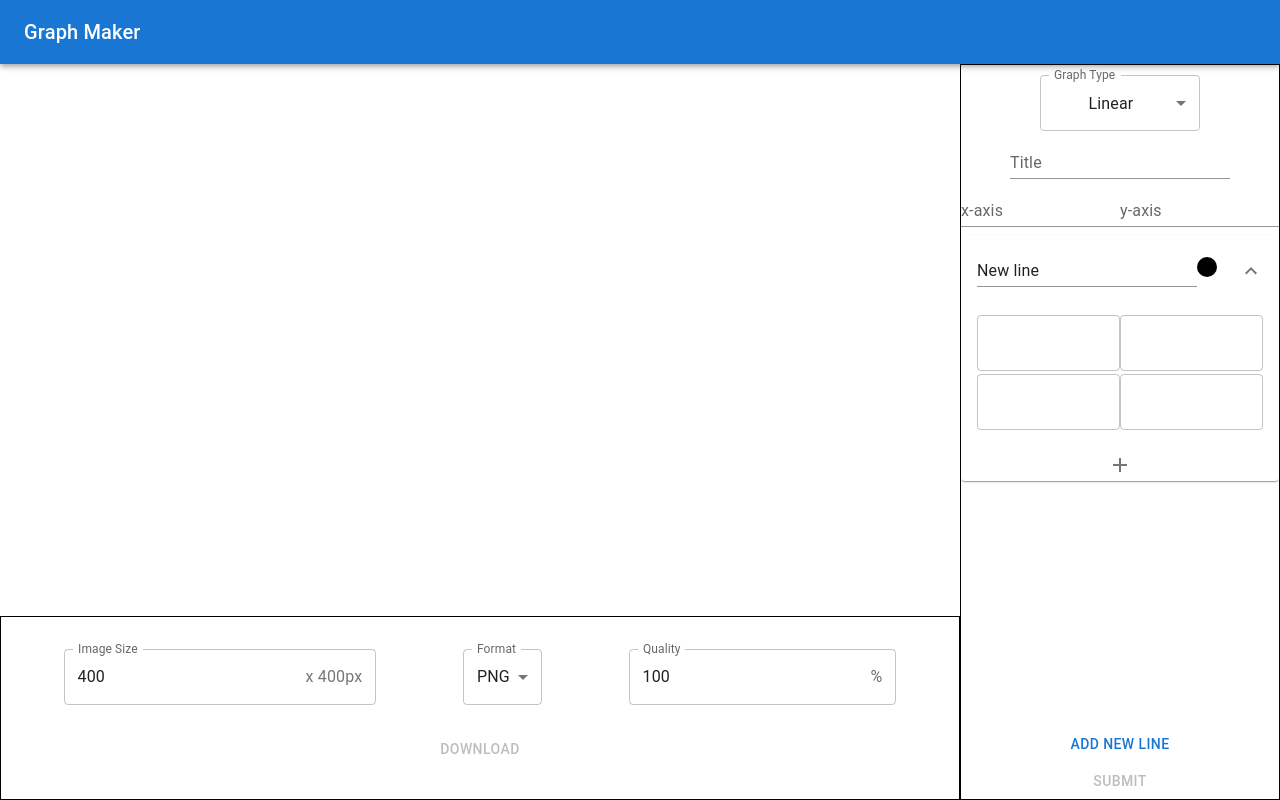
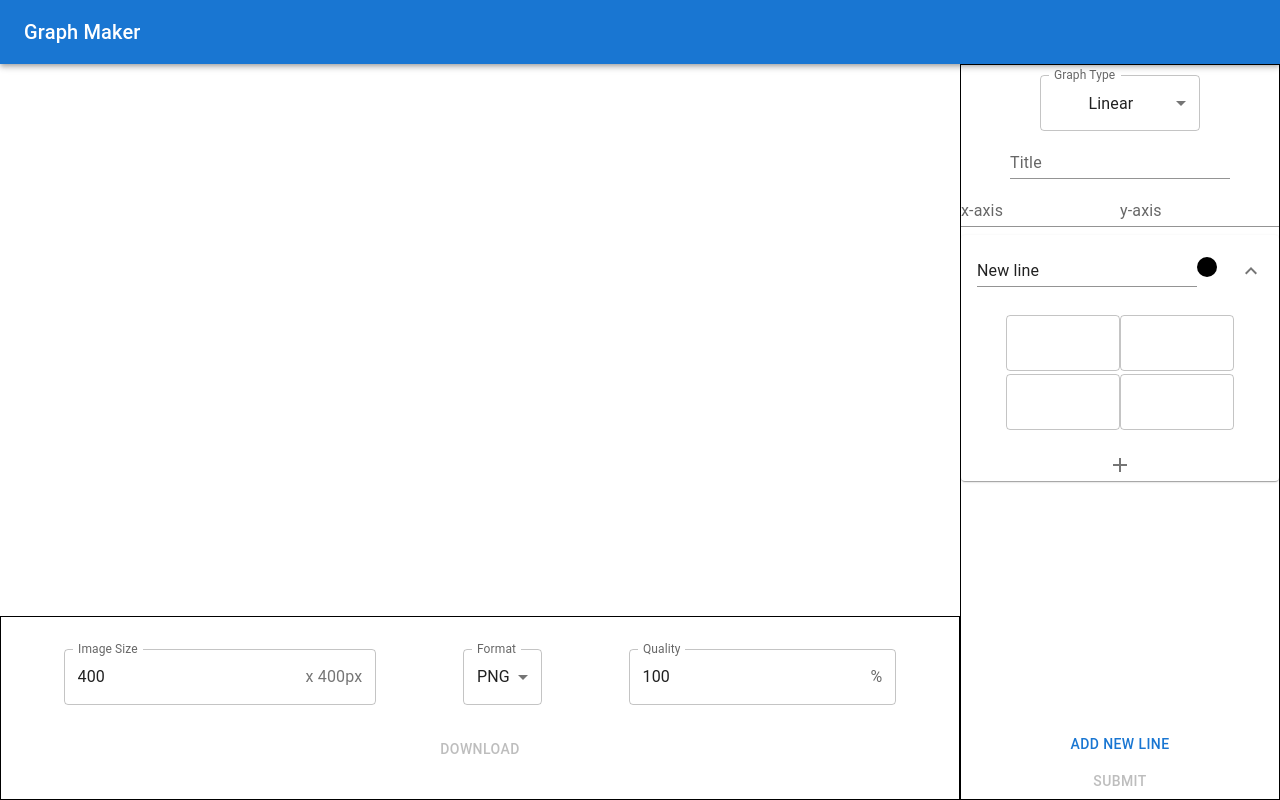
Before and after one commit to Skyrlon/graph-maker, a React (Create React App) app: page / in a window 1280 px wide. Built offline with nearby package versions, Linux system fonts and the light colour scheme.

Commit message:
Make inputs centered

```diff
--- a/src/DataInputs.jsx
+++ b/src/DataInputs.jsx
@@ -446,14 +446,22 @@ function DataInputs({ dataSubmit }) {
               </Box>
             </AccordionSummary>
 
-            <AccordionDetails>
+            <AccordionDetails
+              sx={{
+                display: "flex",
+                flexDirection: "column",
+                alignItems: "center",
+              }}
+            >
               {set.groups.map((group) => (
                 <Box
                   key={group.id}
                   sx={{
+                    position: "relative",
                     display: "flex",
                     flexDirection: "row",
-                    justifyContent: "space-between",
+                    justifyContent: "center",
+                    width: "80%",
                   }}
                 >
                   {group.inputs.map((input, index) => (
@@ -508,7 +516,15 @@ function DataInputs({ dataSubmit }) {
                     group.id === 0 ||
                     (graphType === "linear" && group.id === 1)
                   ) && (
-                    <IconButton onClick={() => deleteGroup(set.id, group.id)}>
+                    <IconButton
+                      sx={{
+                        position: "absolute",
+                        top: "0%",
+                        left: "100%",
+                        transform: "translate(0%, 25%)",
+                      }}
+                      onClick={() => deleteGroup(set.id, group.id)}
+                    >
                       <Delete />
                     </IconButton>
                   )}
```
